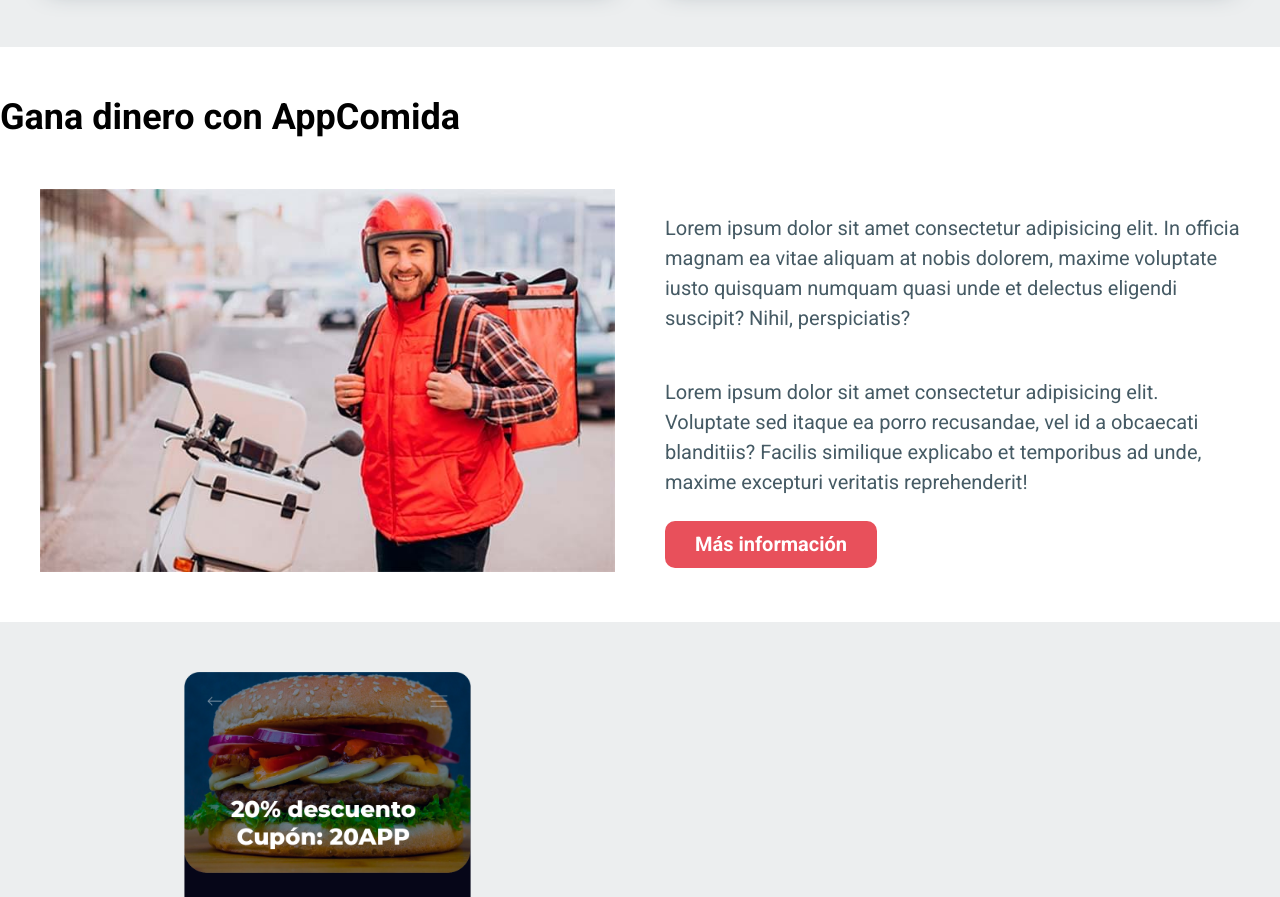
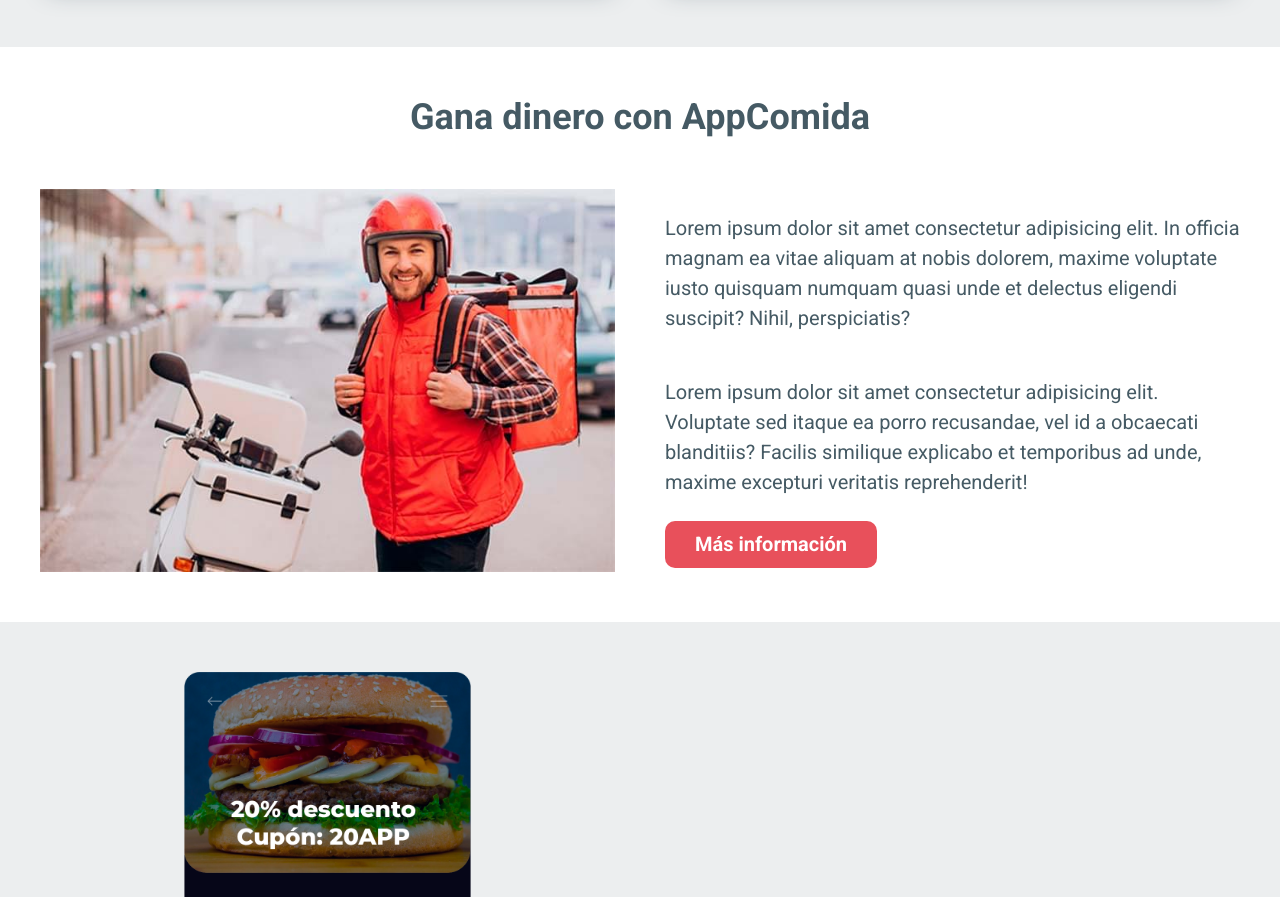
Before and after one commit to vegas29/DeliveryApp, a website: page index.html in a window 1280 px wide. Shown: the part 4529-5426 px from the top of the page. Drawn offline with Linux system fonts and the light colour scheme.

Commit message:
Actualizacion clase en la seccion de repartidores

```diff
--- a/index.html
+++ b/index.html
@@ -349,7 +349,7 @@
     </main>
 
     <section class="repartidores">
-        <h2 class="repartidos__heading">Gana dinero con AppComida</h2>
+        <h2 class="repartidores__heading">Gana dinero con AppComida</h2>
 
         <div class="repartidores__grid contenedor">
             <div class="repartidores__imagen">
```
